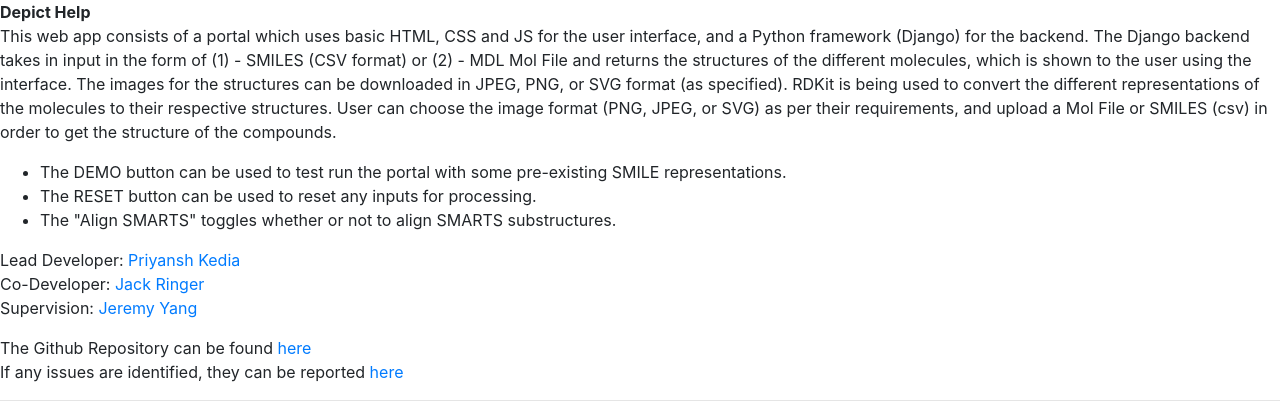
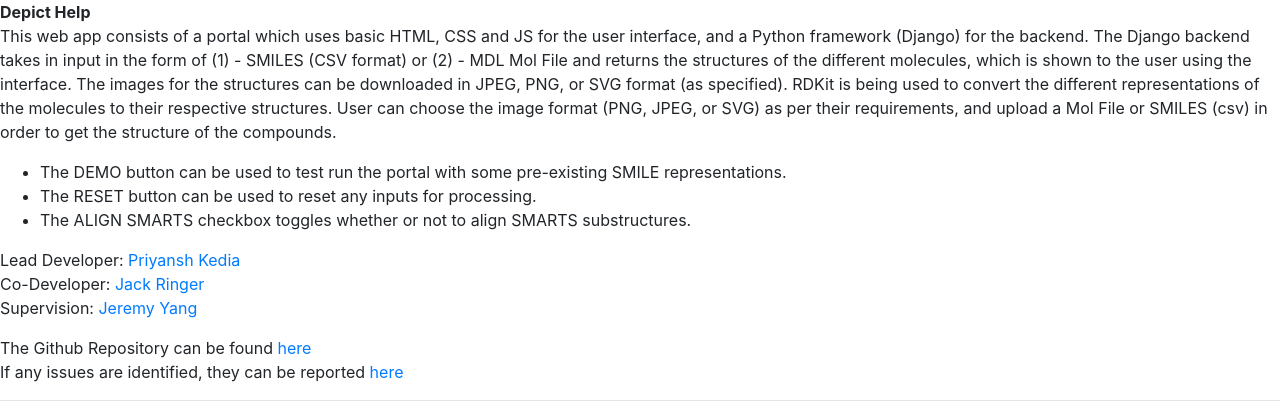
Before and after one commit to unmtransinfo/CFChemApps, a Django app: page /depict/help/ in a window 1280 px wide. Shown: the top 405 px of the page. Run offline with Django 4.2, Linux system fonts and the light colour scheme; some libraries are stand-ins or nearby versions.

Commit message:
small adjustment to help

```diff
--- a/templates/depict/help.html
+++ b/templates/depict/help.html
@@ -33,7 +33,7 @@
         <ul>
             <li>The DEMO button can be used to test run the portal with some pre-existing SMILE representations.</li>
             <li>The RESET button can be used to reset any inputs for processing.</li>
-            <li>The "Align SMARTS" toggles whether or not to align SMARTS substructures.</li>
+            <li>The ALIGN SMARTS checkbox toggles whether or not to align SMARTS substructures.</li>
         </ul>
     </p>
     <p>
```
